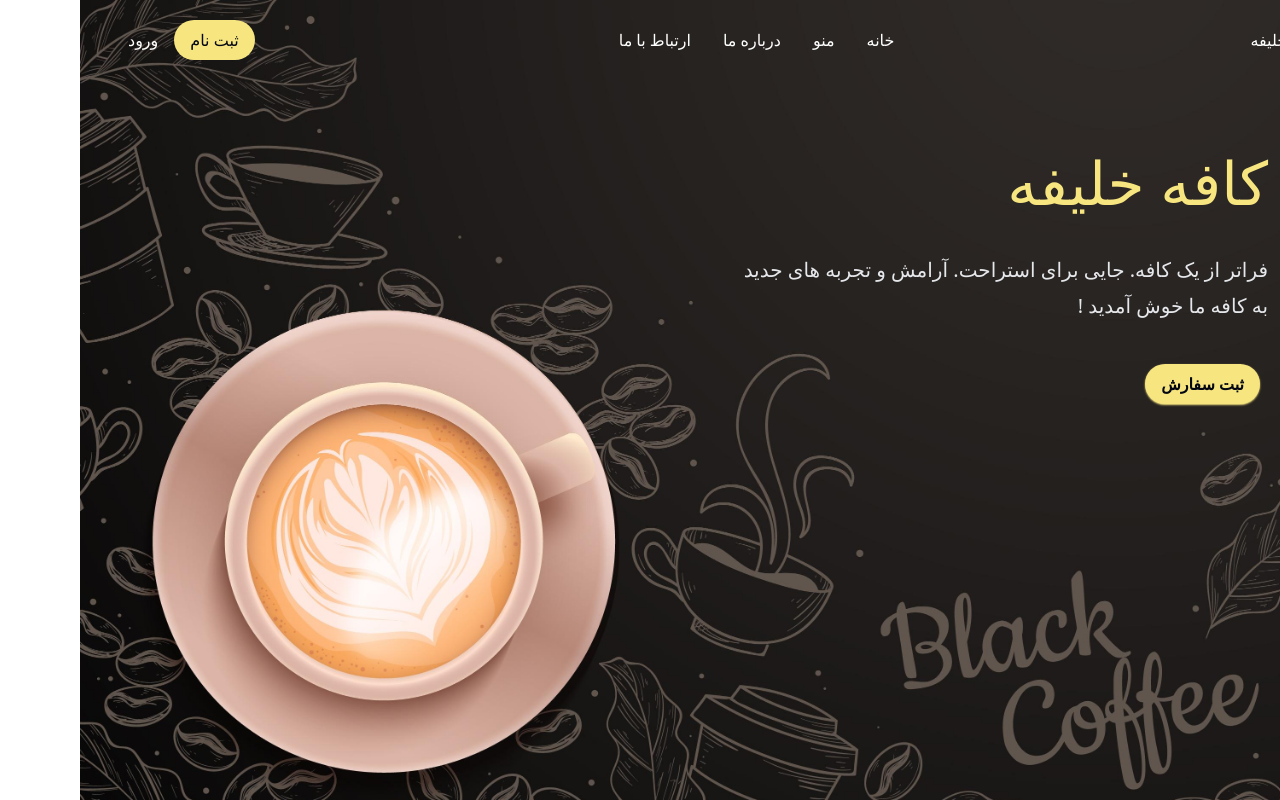
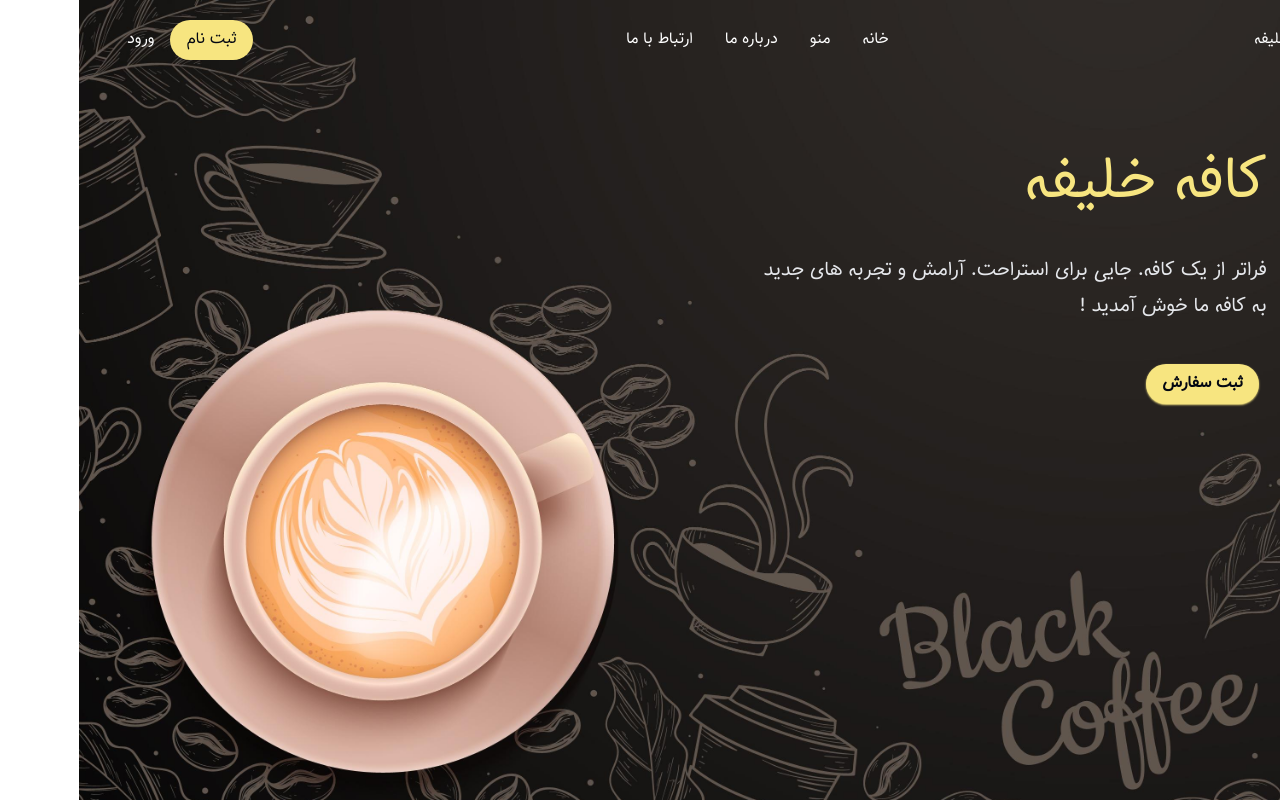
Before and after one commit to alishahi7645/coffeeshop, a React (Create React App) app: page / in a window 1280 px wide. Built offline with nearby package versions, Linux system fonts and the light colour scheme.

Commit message:
added font tanha

```diff
--- a/src/index.css
+++ b/src/index.css
@@ -1,3 +1,18 @@
 @tailwind base;
 @tailwind components;
 @tailwind utilities;
+
+
+@font-face {
+    font-family: Tanha;
+    src: url('./assets/font/Tanha.eot');
+    src: url('./assets/font/Tanha.eot?#iefix') format('embedded-opentype'),
+         url('./assets/font/Tanha.woff') format('woff'),
+         url('./assets/font/Tanha.ttf') format('truetype');
+    font-weight: normal;
+}
+
+body{
+    direction: rtl;
+    font-family: Tanha;
+}
```
